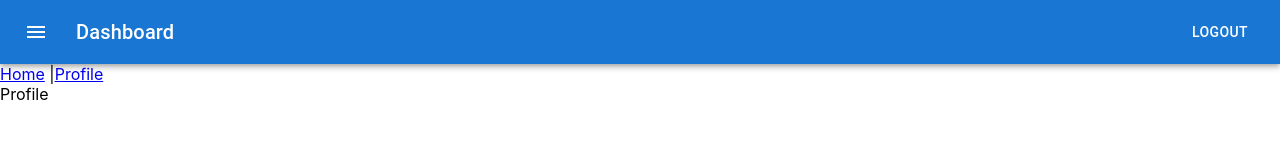
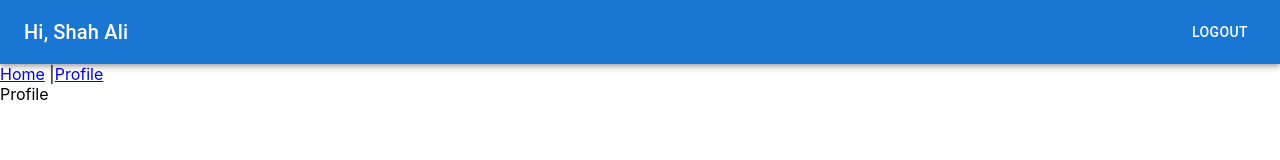
Before and after one commit to shahali007/User-Management, a React (Create React App) app: page /profile in a window 1280 px wide. Shown: the top 160 px of the page. Built offline with nearby package versions, Linux system fonts and the light colour scheme; sample sign-in values are in the browser's storage.

Commit message:
default theme provider used, styled app navbar

```diff
--- a/src/modules/Application/Home/index.tsx
+++ /dev/null
@@ -1,11 +0,0 @@
-import React from 'react';
-
-const Home = () => {
-    return (
-        <div>
-            Home
-        </div>
-    );
-};
-
-export default Home;
--- a/src/modules/Application/index.tsx
+++ b/src/modules/Application/index.tsx
@@ -3,15 +3,13 @@ import { Routes, Route, Navigate } from "react-router-dom";
 
 import ApplicationLayout from "../../shared/layout/ApplicationLayout";
 import Profile from "./Profile";
-import Home from "./Home";
 
 const Application = (): JSX.Element => {
 	return (
 		<div>
 			<ApplicationLayout>
 				<Routes>
-					<Route path={"/*"} element={<Navigate to="/home" />} />
-					<Route path={"/home"} element={<Home />} />
+					<Route path={"/*"} element={<Navigate to="/profile" />} />
 					<Route path={"/profile"} element={<Profile />} />
 				</Routes>
 			</ApplicationLayout>
--- a/src/modules/Auth/Login/index.tsx
+++ b/src/modules/Auth/Login/index.tsx
@@ -44,7 +44,6 @@ export default function Login() {
 	};
 
 	return (
-		<ThemeProvider theme={theme}>
 		<Container component="main" maxWidth="xs">
 			<CssBaseline />
 			<Box
@@ -112,6 +111,5 @@ export default function Login() {
 			</Box>
 			<Copyright sx={{ mt: 8, mb: 4 }} />
 		</Container>
-		</ThemeProvider>
 	);
 }
--- a/src/shared/hooks/useAuth.ts
+++ /dev/null
@@ -1,4 +0,0 @@
-export const handleLogout = () => {
-    localStorage.clear();
-    window.location.href = "/";
-};
--- a/src/shared/layout/ApplicationLayout/NavBar/index.tsx
+++ b/src/shared/layout/ApplicationLayout/NavBar/index.tsx
@@ -16,19 +16,11 @@ export default function NavBar() {
 		<Box sx={{ flexGrow: 1 }}>
 			<AppBar position="static">
 				<Toolbar>
-					<IconButton
-						size="large"
-						edge="start"
-						color="inherit"
-						aria-label="menu"
-						sx={{ mr: 2 }}>
-						<MenuIcon />
-					</IconButton>
 					<Typography
 						variant="h6"
 						component="div"
 						sx={{ flexGrow: 1 }}>
-						Dashboard
+						Hi, Shah Ali
 					</Typography>
 					<Button color="inherit" onClick={handleLogout}>
 						Logout
```
Also changed, not shown: 1 other file (tests, documents, lock files or other folders). Lines whose indentation alone changed are shown as unchanged.
